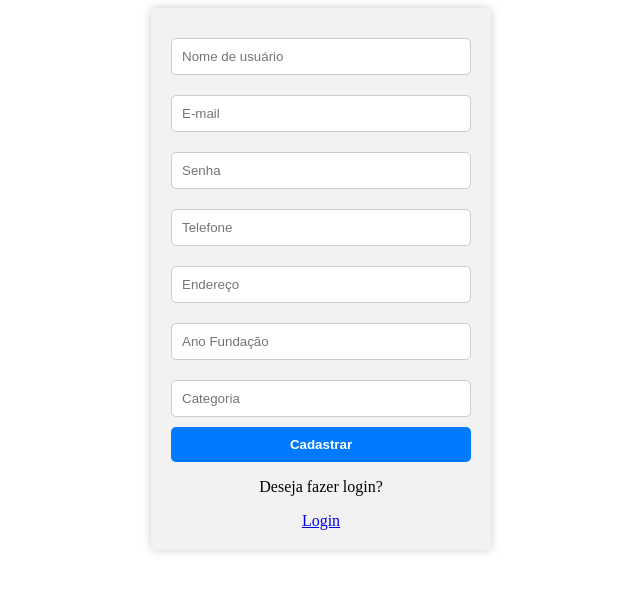
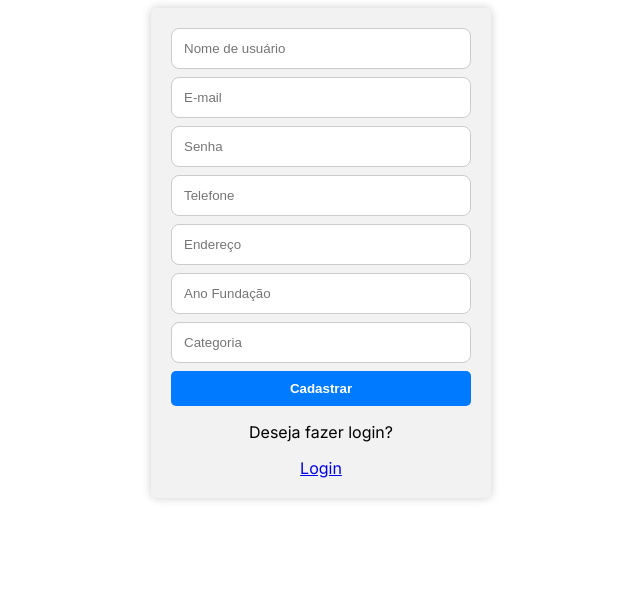
Before and after one commit to mateusioliveira/projetos-attos, a Django app: page /cadastrar/ in a window 1280 px wide. Shown: the top 592 px of the page, without its empty margins (319-959 px from the left). Run offline with Django 4.2, Linux system fonts and the light colour scheme; parts of the project's set-up code (start-up, migrations or seed data) failed here and were passed over.

Commit message:
styles: adicionando link para estilos

```diff
--- a/project_attos/app_attos/templates/cadastro/cadastro.html
+++ b/project_attos/app_attos/templates/cadastro/cadastro.html
@@ -1,20 +1,24 @@
+<head>
+    {% load static %}
+    <link rel="stylesheet" href="{% static 'styles.css' %}">
+</head>
+
 <form method="post" action="{% url 'cadastrar_usuario' %}">
     {% csrf_token %}
     <div style="max-width: 300px; margin: 0 auto; padding: 20px; background-color: #f2f2f2; border-radius: 5px; box-shadow: 0 0 10px rgba(0, 0, 0, 0.2);">
 
-        <input type="text" name="nome-usuario" placeholder="Nome de usuário" required style="width: 100%; padding: 10px; margin: 10px 0; border: 1px solid #ccc; border-radius: 5px;">
-        <input type="email" name="email" placeholder="E-mail" required style="width: 100%; padding: 10px; margin: 10px 0; border: 1px solid #ccc; border-radius: 5px;">
-        <input type="password" name="senha" placeholder="Senha" required style="width: 100%; padding: 10px; margin: 10px 0; border: 1px solid #ccc; border-radius: 5px;">
-        <input type="tel" name="telefone" placeholder="Telefone" required style="width: 100%; padding: 10px; margin: 10px 0; border: 1px solid #ccc; border-radius: 5px;">
-        <input type="text" name="endereco" placeholder="Endereço" required style="width: 100%; padding: 10px; margin: 10px 0; border: 1px solid #ccc; border-radius: 5px;">
-        <input type="number" name="ano_fundacao" placeholder="Ano Fundação" required style="width: 100%; padding: 10px; margin: 10px 0; border: 1px solid #ccc; border-radius: 5px;">
-        <input type="text" name="categoria" placeholder="Categoria" required style="width: 100%; padding: 10px; margin: 10px 0; border: 1px solid #ccc; border-radius: 5px;">
+        <input type="text" name="nome-usuario" placeholder="Nome de usuário" required class="input">
+        <input type="email" name="email" placeholder="E-mail" required class="input">
+        <input type="password" name="senha" placeholder="Senha" required class="input">
+        <input type="tel" name="telefone" placeholder="Telefone" required class="input">
+        <input type="text" name="endereco" placeholder="Endereço" required class="input">
+        <input type="number" name="ano_fundacao" placeholder="Ano Fundação" required class="input">
+        <input type="text" name="categoria" placeholder="Categoria" required class="input">
 
         <input type="submit" value="Cadastrar" style="width: 100%; background-color: #007bff; color: #fff; padding: 10px; border: none; border-radius: 5px; cursor: pointer; font-weight: bold;">
         <div style="text-align: center;">
             <p style="text-align: center;">Deseja fazer login?</p>
             <a href="{% url 'index' %}">Login</a>
-          </div>
-
+        </div>
     </div>
 </form>
```
